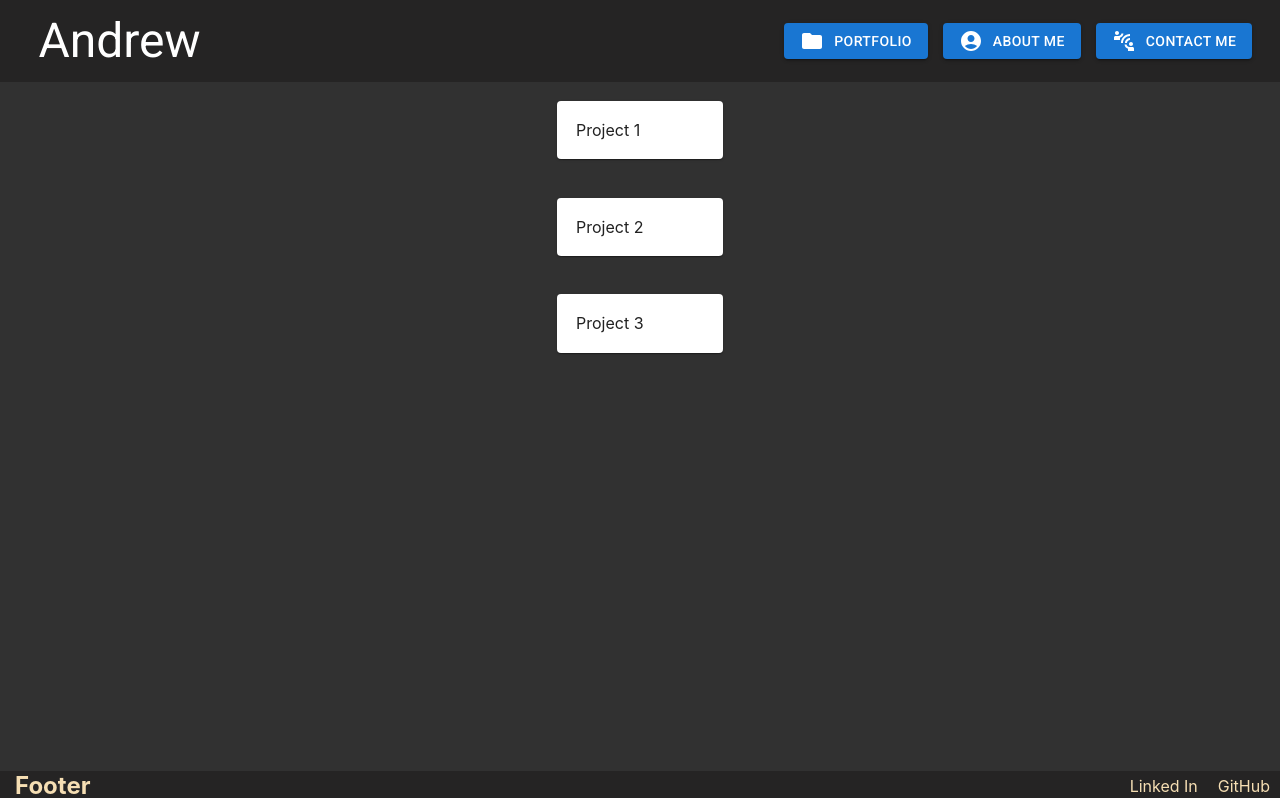
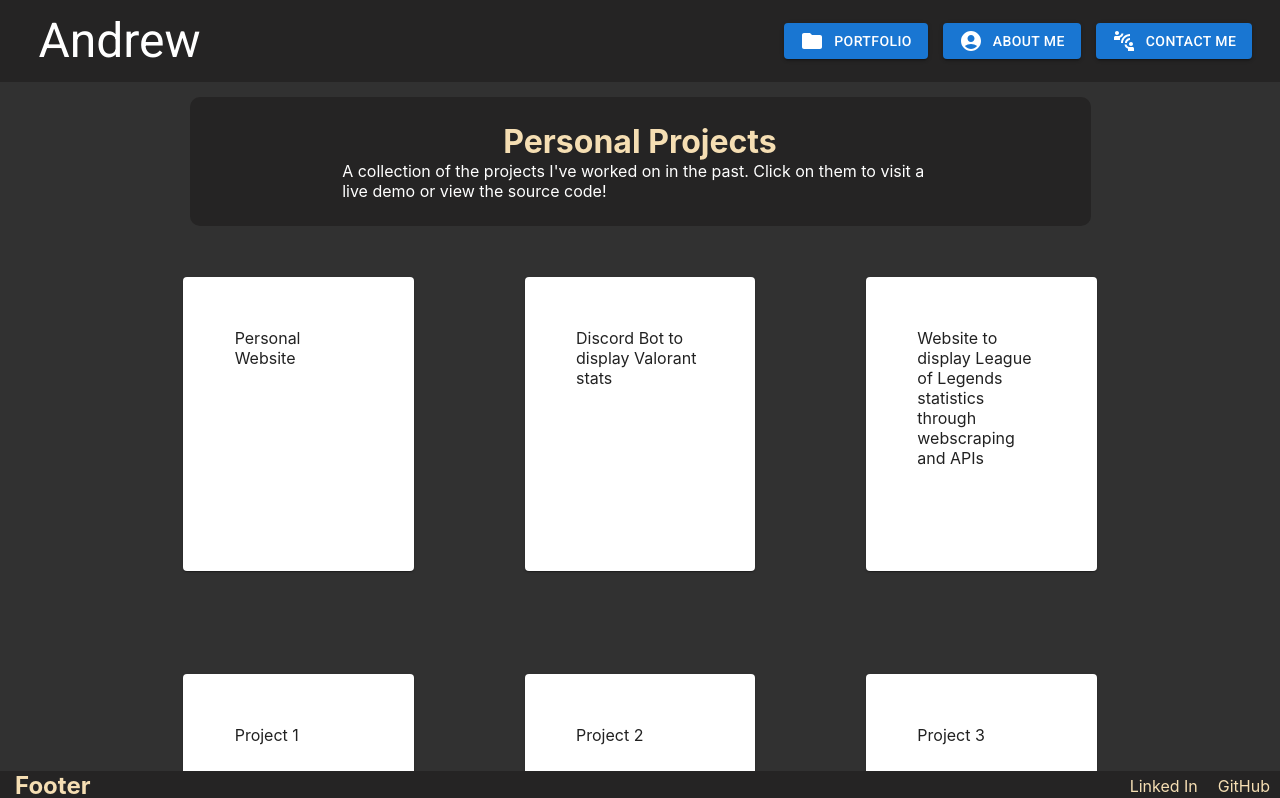
Before and after one commit to vndrewhk/portfolio-page, a React (Create React App) app: page /portfolio in a window 1280 px wide. Shown: the top 798 px of the page. Built offline with nearby package versions, Linux system fonts and the light colour scheme.

Commit message:
fixed dependencies

```diff
--- a/src/components/Header/header-route.js
+++ b/src/components/Header/header-route.js
@@ -18,7 +18,7 @@ const HeaderRoutes = () => {
           <AccountCircleIcon className={styles["route-button"]} /> About Me
         </Button>
       </NavLink>
-      <NavLink className={styles["header-button"]} to="contact">
+      <NavLink className={styles["header-button"]} to="/contact">
         <Button className={styles["header-button"]} variant="contained">
           <ConnectWithoutContactIcon className={styles["route-button"]} />{" "}
           Contact Me
--- a/src/components/Projects/Projects.js
+++ b/src/components/Projects/Projects.js
@@ -1,14 +1,24 @@
 import { Card } from "@mui/material";
 import styles from "./Projects.module.css";
 const Projects = () => {
+  const projectRedirect = (url) => {
+    window.location.href = url;
+  };
+
   return (
     <div className={styles["card-box"]}>
+      <Card
+        className={styles.card}
+        onClick={projectRedirect.bind(null, "http://localhost:3000")}
+      >
+        Personal Website
+      </Card>
 
-      {/* variant	'contained' */}
-      {/* | 'outlined' */}
-      {/* | 'text' */}
-      {/* | string */}
-
+      <Card className={styles.card}>Discord Bot to display Valorant stats</Card>
+      <Card className={styles.card}>
+        Website to display League of Legends statistics through webscraping and
+        APIs
+      </Card>
       <Card className={styles.card}>Project 1</Card>
       <Card className={styles.card}>Project 2</Card>
       <Card className={styles.card}>Project 3</Card>
--- a/src/components/Projects/Projects.module.css
+++ b/src/components/Projects/Projects.module.css
@@ -1,7 +1,7 @@
 .card-box {
     margin-right: 10%;
     margin-left: 10%;
-
+    width:80%;
     display: flex;
     flex-direction: row;
     justify-content: space-around;
@@ -12,6 +12,7 @@
     background-color: wheat;
     color: rgb(48, 45, 45);
     width: 10vw;
+    height:15vw;
     padding: 5%;
     margin: 5%;
   }
--- a/src/components/pages/ContactForm.js
+++ b/src/components/pages/ContactForm.js
@@ -10,8 +10,7 @@ import DriveFileRenameOutlineIcon from "@mui/icons-material/DriveFileRenameOutli
 import AccountCircle from "@mui/icons-material/AccountCircle";
 import EmailIcon from "@mui/icons-material/Email";
 import PhoneIphoneIcon from "@mui/icons-material/PhoneIphone";
-import { useEffect, useRef, useState } from "react";
-import { green } from "@mui/material/colors";
+import {useRef, useState } from "react";
 import useHttp from "../../hooks/use-http";
 
 const ContactForm = () => {
@@ -27,7 +26,7 @@ const ContactForm = () => {
 
   const [emailFocused, setEmailFocused] = useState(false);
   const [phoneFocused, setPhoneFocused] = useState(false);
-  const [messageFocused, setMessageFocused] = useState(false);
+//   const [messageFocused, setMessageFocused] = useState(false);
 
   const nameTextRef = useRef();
 
@@ -84,9 +83,8 @@ const ContactForm = () => {
   };
 
   const messageChangeHandler = () => {
-    if (messageFocused && nameTextRef.current.value.length === 0) {
-      // if (nameTextRef.current.value.length === 0) {
-      console.log("Please enter a valid name!");
+    if (messageTextRef.current.value.length === 0) {
+      console.log("Please enter a valid message!");
     }
     setMessageInfo((prevState) => {
       return {
--- a/src/components/pages/ContactInfo.js
+++ b/src/components/pages/ContactInfo.js
@@ -11,16 +11,16 @@ const ContactInfo = () => {
     <div className={styles["contact-info-box"]}>
       <Typography
         variant="p1"
-        component="h2"
+        component="h1"
         className={styles["contact-info-title"]}
       >
         <span className={styles.icon}>
           <ContactsIcon />
-        </span>{" "}
+        </span>
         <span>Contact Info</span>
       </Typography>
 
-{/* Probably better to use columns and align it in a row rather than what I did here... */}
+      {/* Probably better to use columns and align it in a row rather than what I did here... */}
       <div className={styles["contact-info"]}>
         <div className={styles["contact-info-divider"]}>
           <Typography variant="p1" component="p">
--- a/src/components/pages/Portfolio.js
+++ b/src/components/pages/Portfolio.js
@@ -1,9 +1,20 @@
+import { Typography } from "@mui/material";
 import Projects from "../Projects/Projects";
-import styles from './pages.module.css'
+import styles from "./Portfolio.module.css";
 
 const Portfolio = () => {
   return (
     <div className={styles.main}>
+      <div className={styles["info-box"]}>
+        <Typography variant="p1" component="h1" className={styles["info-header"]}>
+          Personal Projects
+        </Typography>
+        <Typography variant="p1" component="p" className={styles["info-paragraph"]}>
+          A collection of the projects I've worked on in the past. Click on them
+          to visit a live demo or view the source code!
+        </Typography>
+      </div>
+
       <Projects></Projects>
     </div>
   );
--- /dev/null
+++ b/src/components/pages/Portfolio.module.css
@@ -0,0 +1,31 @@
+.main {
+  display: flex;
+  flex-direction: column;
+  align-items: center;
+  height: 100%;
+  background-color: #313131;
+  /* align-items: center; */
+  /* justify-content: center; */
+}
+
+.info-box{
+    background-color: #252424;
+    margin-top: 15px;
+    padding: 25px;
+    border-radius: 10px;
+    display: flex;
+    flex-direction: column;
+    /* justify-self: center; */
+    align-items: center;
+}
+
+.info-header {
+  color: wheat;
+
+}
+
+.info-paragraph{
+    color:white;
+    width:70%;
+    margin-top: 25px;
+}
--- a/src/components/pages/contact.module.css
+++ b/src/components/pages/contact.module.css
@@ -66,7 +66,7 @@
 .contact-form-field {
   display: flex;
   flex-direction: column;
-  background-color: #b1fff5;
+  background-color: #baf0e9;
   border-radius: 5px;
   margin-top: 25px;
   margin-right: 60px;
--- a/src/hooks/use-http.js
+++ b/src/hooks/use-http.js
@@ -1,4 +1,4 @@
-import { useCallback, useReducer, useState } from "react";
+import { useState } from "react";
 
 const useHttp = () => {
   const [isLoading, setIsLoading] = useState(false);
```
Also changed, not shown: src/components/pages/AboutMe.module.css (added).
